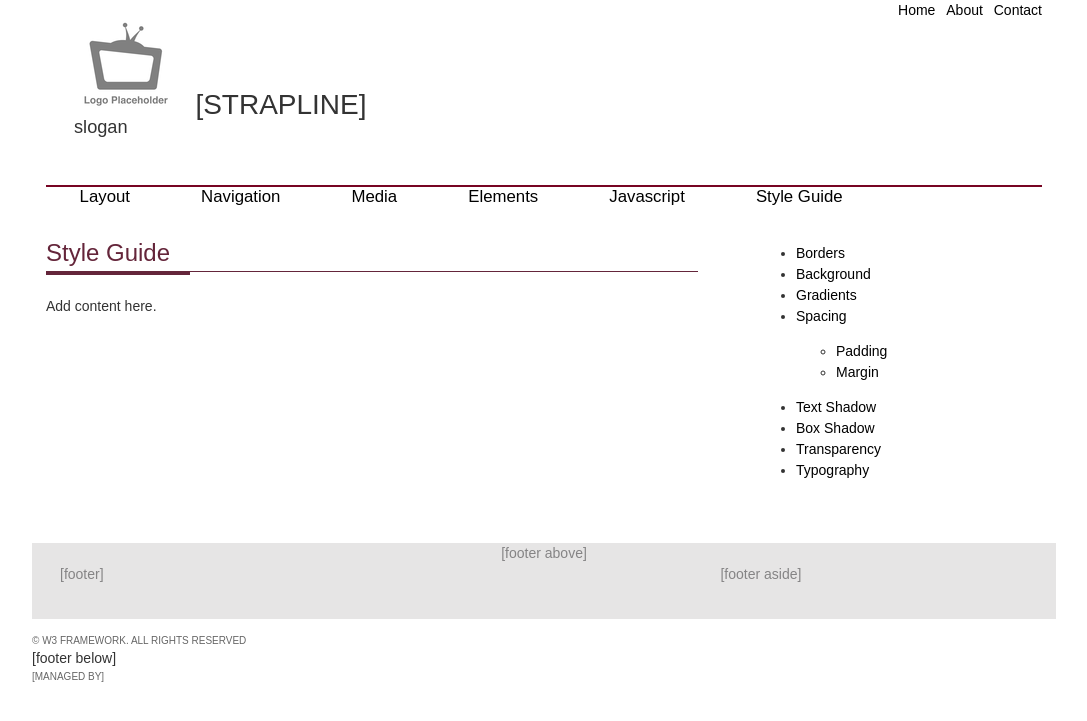
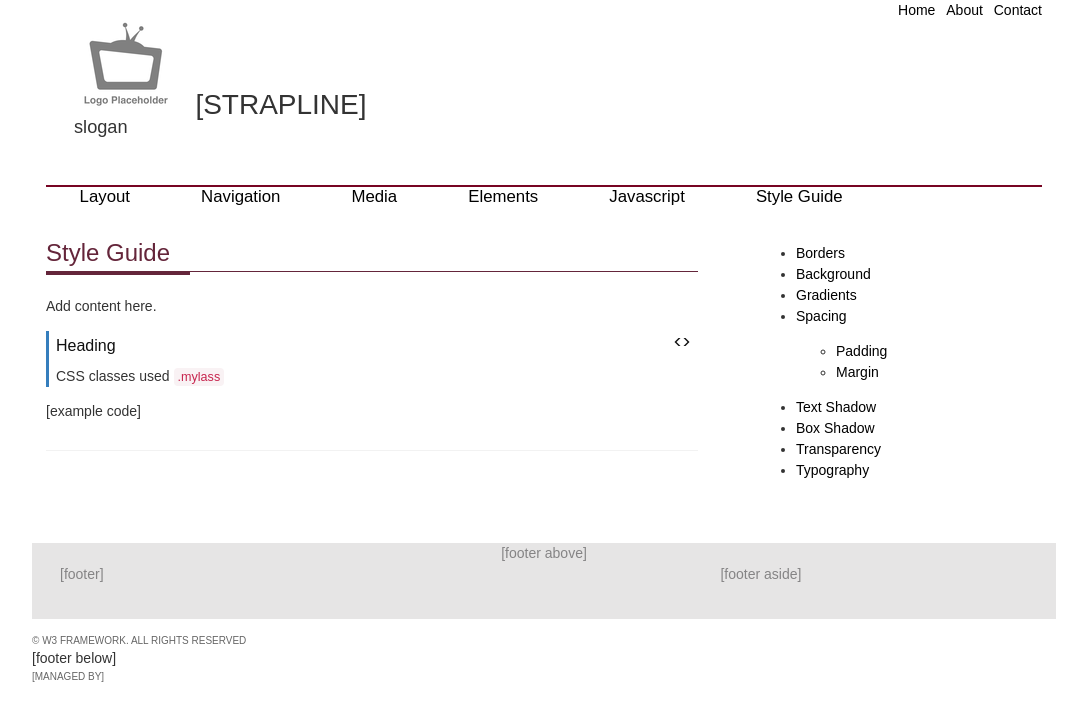
Before and after one commit to 2dpi/templates, a Jekyll site: the page built from www/elements/manual/style/index.html, in a window 1280 px wide. Shown: the top 721 px of the page, without its empty margins (96-1183 px from the left). Built offline with Jekyll 4.4.1, drawn with Linux system fonts in a browser that asks for light colours; some web fonts are replaced.

Commit message:
adding pages

```diff
--- a/_includes/nav_sidebar_elements.html
+++ b/_includes/nav_sidebar_elements.html
@@ -3,7 +3,7 @@
 	<li class="item-23"><a href="/templates/www/elements/manual/elements/alerts.html">Alerts</a></li>
 	<li class="item-24"><a href="/templates/www/elements/manual/elements/lists.html">Lists</a></li>
 	<li class="item-25"><a href="/templates/www/elements/manual/elements/tables.html">Tables</a></li>
-	<li class="item-26"><a href="/templates/www/elements/manual/elements/froms.html">Forms</a></li>
+	<li class="item-26"><a href="/templates/www/elements/manual/elements/forms.html">Forms</a></li>
 	<li class="item-27"><a href="/templates/www/elements/manual/elements/buttons.html">Buttons</a></li>
 		<ul>
 			<li class="item1"><a href="#Icon">Icon</a></li>
--- a/www/elements/manual/style/index.html
+++ b/www/elements/manual/style/index.html
@@ -11,7 +11,19 @@ description: w3 framework - style guide
       <article>
         <h1 class="title">Style Guide</h1>
         <p>Add content here.</p>
+        <div class="callout">
+          <h4>Heading<i class="icon-embed float_right toggle"></i></h4>
+          <p>CSS classes used <code>.mylass</code></p>
+        </div>
+        <div class="toggle_hide group columns_2 flush out_tight out_only_bottom">
+          [example code]
+        </div>
+        <div class="toggle_show container_panel out_tight out_only_bottom in_tight fill">
+{% highlight html %}{% raw %}<!-- html code here -->
 
+{% endraw %}{% endhighlight %}
+        </div>
+        <hr>
       </article>
     </div>
     <aside class="container_aside">
```
Also changed, not shown: other parts of www/elements/manual/style/index.html (+1 -1 lines).
